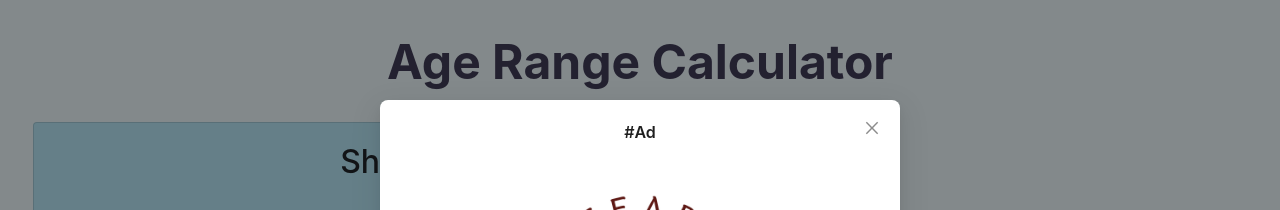
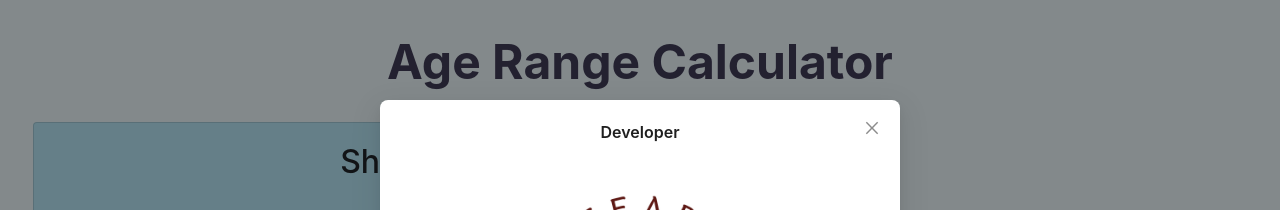
Before and after one commit to byte-aroo/AgeCalculator, a React (Create React App) app: page / in a window 1280 px wide. Shown: the top 210 px of the page. Built offline with nearby package versions, Linux system fonts and the light colour scheme.

Commit message:
changed title

```diff
--- a/src/App.tsx
+++ b/src/App.tsx
@@ -35,9 +35,9 @@ function App() {
     if (height > 200 && height < 300) {
       if (!isAdShown) {
         // if (!isAdShownOnce) {
-          setIsModalOpen(true);
-          setIsAdShown(true);
-          // localStorage.setItem("adShown", "true");
+        setIsModalOpen(true);
+        setIsAdShown(true);
+        // localStorage.setItem("adShown", "true");
         // }
       }
     }
@@ -51,7 +51,7 @@ function App() {
     setIsModalOpen(false);
   };
   return (
-    <div style={{  backgroundColor: 'rgb(184 231 247 / 24%)'}}>
+    <div style={{ backgroundColor: "rgb(184 231 247 / 24%)" }}>
       <div className="App">
         <Header />
 
@@ -64,9 +64,9 @@ function App() {
           </div>
         </div>
       </div>
-      <FooterFile/>
+      <FooterFile />
       <Modal
-        title="#Ad"
+        title="Developer"
         open={isModalOpen}
         onOk={handleOk}
         onCancel={handleCancel}
@@ -75,11 +75,7 @@ function App() {
       >
         {/* <div className="footer"> */}
         <a href="https://www.linkedin.com/company/bytearoo/">
-          <img
-            className="modal-logo"
-            src="/bytearoo-logo.png"
-            alt="logo"
-          />
+          <img className="modal-logo" src="/bytearoo-logo.png" alt="logo" />
         </a>
         <div className="modal-text">
           <p>
@@ -99,7 +95,7 @@ function App() {
             </p>
           </p>
         </div>
-      {/* </div> */}
+        {/* </div> */}
       </Modal>
     </div>
   );
```
